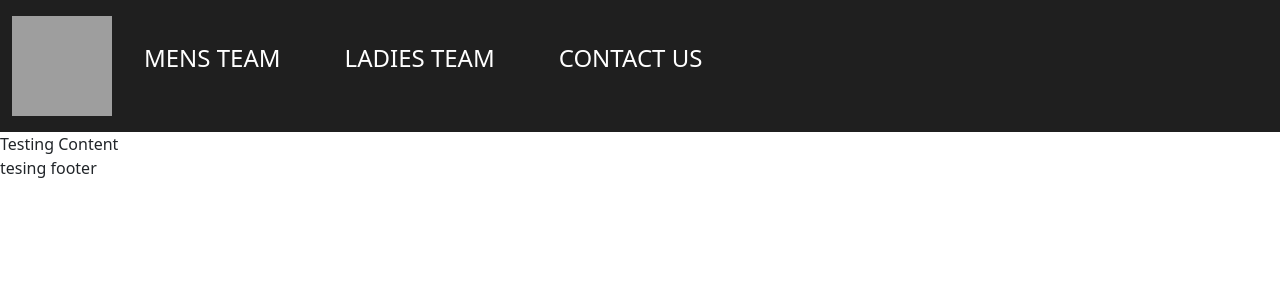
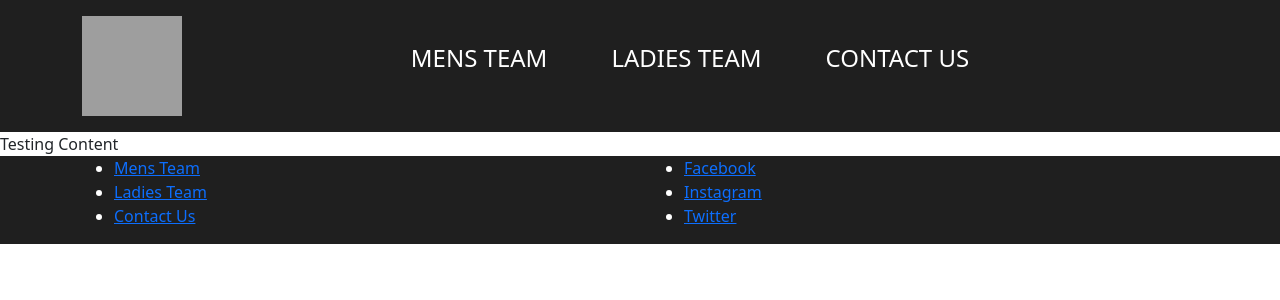
Before and after one commit to Baldpet/luddesdowne, a Django app: page / in a window 1280 px wide. Shown: the top 300 px of the page. Run offline with Django 3.2, Linux system fonts and the light colour scheme; some libraries are stand-ins or nearby versions; grey boxes are pictures that could not be loaded.

Commit message:
basic footer template added

```diff
--- a/static/css/base.css
+++ b/static/css/base.css
@@ -1,3 +1,9 @@
+header, footer{
+    width: 100%;
+    background-color: #1f1f1f ;
+    color: white;
+}
+
 nav{
     display: flex;
     flex-direction: row;
@@ -30,6 +36,10 @@ nav{
     color: white;
 }
 
+.navbar-collapse{
+    justify-content: center;
+}
+
 @media (min-width: 576px) {
 
 }
--- a/static/home/css/home.css
+++ /dev/null
@@ -1,5 +0,0 @@
-header{
-    width: 100%;
-    background-color: #1f1f1f ;
-    color: white;
-}
--- a/templates/includes/footer.html
+++ b/templates/includes/footer.html
@@ -1,3 +1,30 @@
-<div>
-    tesing footer
+<div class="container">
+    <div class="row">
+        <div class="col-6">
+            <ul>
+                <li>
+                    <a href="#">Mens Team</a>
+                </li>
+                <li>
+                    <a href="#">Ladies Team</a>
+                </li>
+                <li>
+                    <a href="#">Contact Us</a>
+                </li>
+            </ul>
+        </div>
+        <div class="col-6">
+            <ul>
+                <li>
+                    <a href="#">Facebook</a>
+                </li>
+                <li>
+                    <a href="#">Instagram</a>
+                </li>
+                <li>
+                    <a href="#">Twitter</a>
+                </li>
+            </ul>
+        </div>
+    </div>
 </div>
--- a/templates/includes/nav.html
+++ b/templates/includes/nav.html
@@ -1,5 +1,5 @@
-<div class="container-fluid">
-    <nav class="navbar navbar-expand-md">
+<div class="container">
+    <nav class="navbar navbar-expand-lg">
         <a href="#" >
             <img src="https://picsum.photos/100/100" alt="">
         </a>
```
